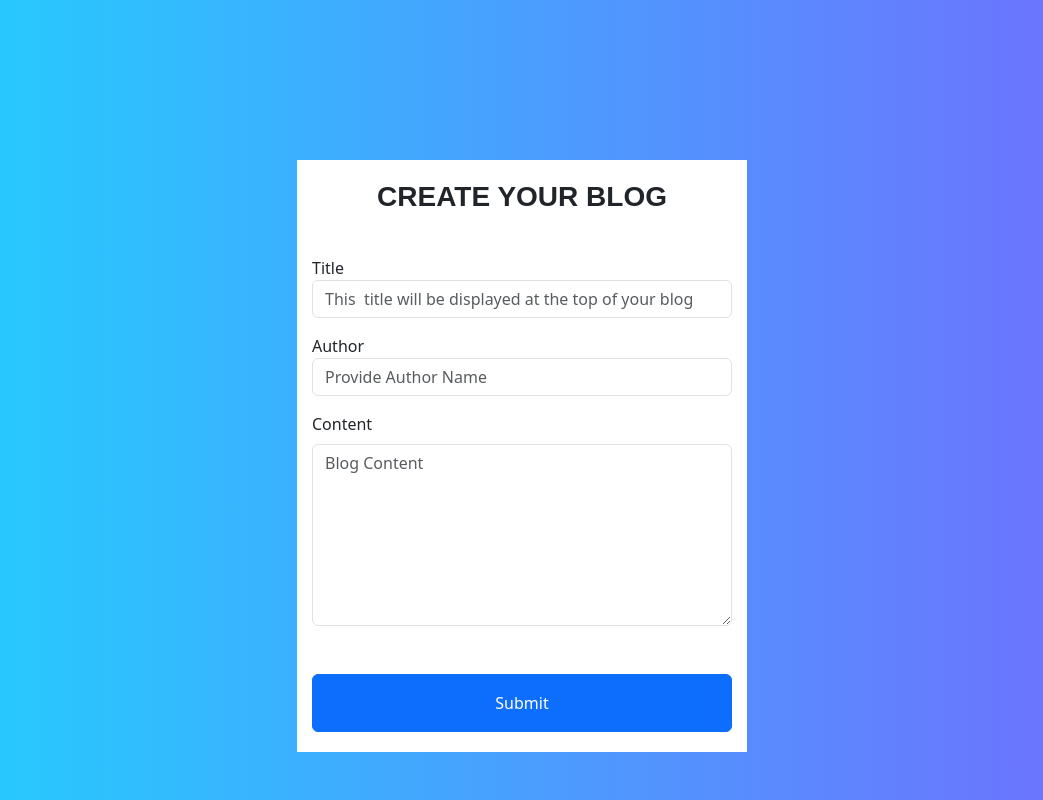
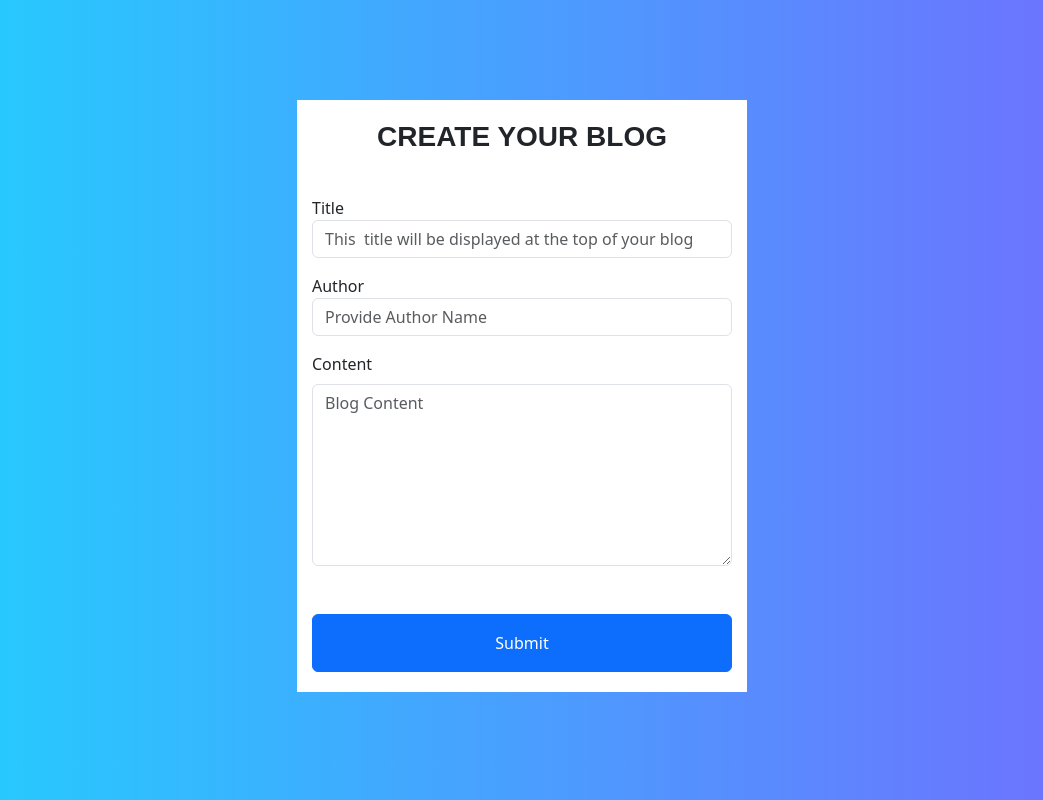
Before and after one commit to mohammedmuneesh1/Blog-Post, a React (Create React App) app: page /createblog in a window 1280 px wide. Shown: the whole page, without its empty margins (118-1161 px from the left). Built offline with nearby package versions, Linux system fonts and the light colour scheme.

Commit message:
Design-Updated

```diff
--- a/src/Pages/widget/widget.css
+++ b/src/Pages/widget/widget.css
@@ -76,18 +76,19 @@
 /*create blog starts here*/
 
 .form-main{
-    position: fixed;
     width: 100%;
     min-height:100vh;
     background: rgb(32,210,254);
     background: linear-gradient(90deg, rgba(32,210,254,1) 0%, rgba(115,107,254,1) 100%);
+    padding-top:100px;
 }
 .blog-form{
     max-width:450px;
     background-color:white;
-    margin: 10em auto 0px ;
+    /* margin: 10em auto 0px ; */
     z-index: 1;
     padding:20px 15px;
+    margin:0px auto;
 
 }
 /*create blog ends here*/
```
